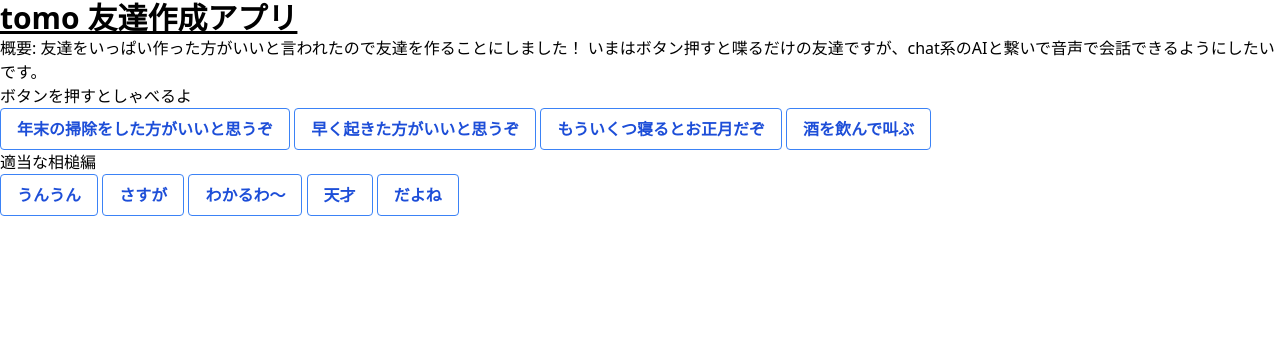
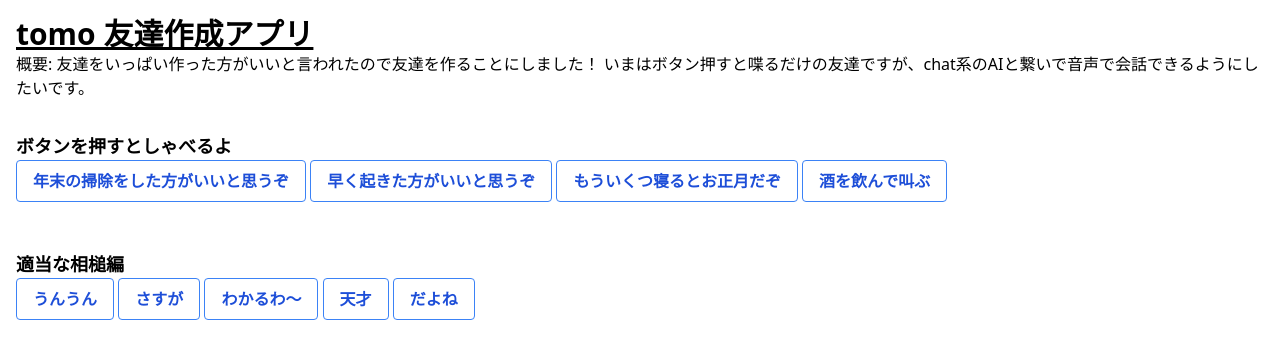
Before and after one commit to harukitosa/tomo, a website: page index.html in a window 1280 px wide. Drawn offline with nearby package versions, Linux system fonts and the light colour scheme.

Commit message:
feat(tomo) hello world

```diff
--- a/index.html
+++ b/index.html
@@ -8,13 +8,17 @@
 	<script src="https://cdn.tailwindcss.com"></script>
     </head>
     <body>
+	<div class="p-4">
 		<h1 class="text-3xl font-bold underline">tomo 友達作成アプリ</h1>
 		<div>
 			概要: 友達をいっぱい作った方がいいと言われたので友達を作ることにしました！
 			いまはボタン押すと喋るだけの友達ですが、chat系のAIと繋いで音声で会話できるようにしたいです。
 		</div>
+	</div>
 
-	<h2>ボタンを押すとしゃべるよ</h2>
+
+	<div class="p-4 mb-4">
+	<h2 class="text-lg font-bold">ボタンを押すとしゃべるよ</h2>
         <button class="bg-transparent hover:bg-blue-500 text-blue-700 font-semibold hover:text-white py-2 px-4 border border-blue-500 hover:border-transparent rounded" onClick="speakSwitch('年末の掃除をした方がいいと思うぞ');">
             年末の掃除をした方がいいと思うぞ
         </button>
@@ -25,13 +29,16 @@
             もういくつ寝るとお正月だぞ
         </button>
         <button class="bg-transparent hover:bg-blue-500 text-blue-700 font-semibold hover:text-white py-2 px-4 border border-blue-500 hover:border-transparent rounded" onClick="speakSwitch('酒を飲んで叫ぶ');">酒を飲んで叫ぶ</button>
-
-	<h2>適当な相槌編</h2>
+	</div>
+	<div class="p-4 mb-4">
+		<h2 class="text-lg font-bold">適当な相槌編</h2>
 		<button class="bg-transparent hover:bg-blue-500 text-blue-700 font-semibold hover:text-white py-2 px-4 border border-blue-500 hover:border-transparent rounded" onClick="speakSwitch('うんうん');">うんうん</button>
 		<button class="bg-transparent hover:bg-blue-500 text-blue-700 font-semibold hover:text-white py-2 px-4 border border-blue-500 hover:border-transparent rounded" onClick="speakSwitch('さすが');">さすが</button>
 		<button class="bg-transparent hover:bg-blue-500 text-blue-700 font-semibold hover:text-white py-2 px-4 border border-blue-500 hover:border-transparent rounded" onClick="speakSwitch('わかるわ〜');">わかるわ〜</button>
 		<button class="bg-transparent hover:bg-blue-500 text-blue-700 font-semibold hover:text-white py-2 px-4 border border-blue-500 hover:border-transparent rounded" onClick="speakSwitch('天才');">天才</button>
 		<button class="bg-transparent hover:bg-blue-500 text-blue-700 font-semibold hover:text-white py-2 px-4 border border-blue-500 hover:border-transparent rounded" onClick="speakSwitch('だよね');">だよね</button>
+	</div>
+
     </body>
     <script>
         if ("speechSynthesis" in window) {
```
Lines whose indentation alone changed are shown as unchanged.
